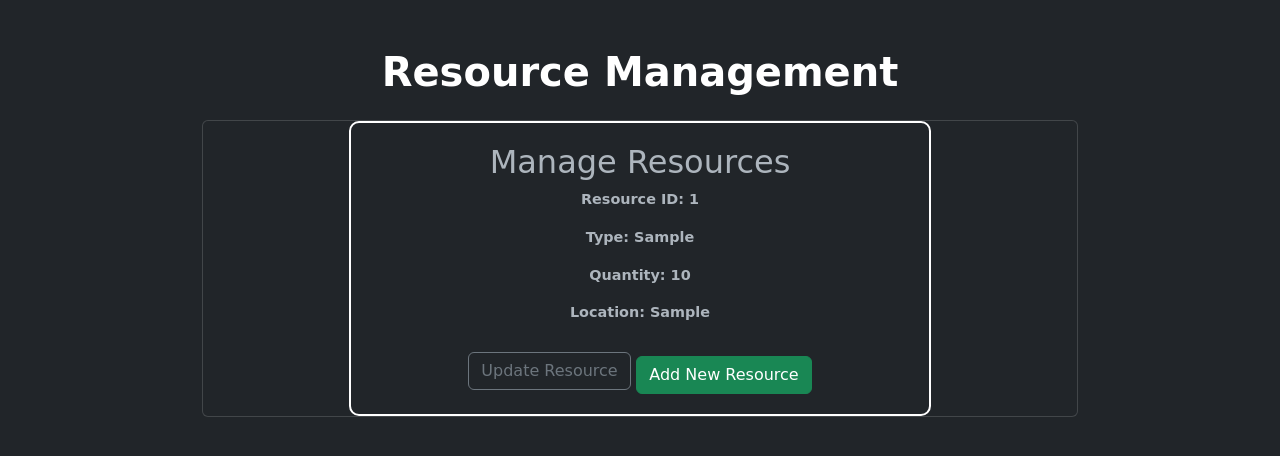
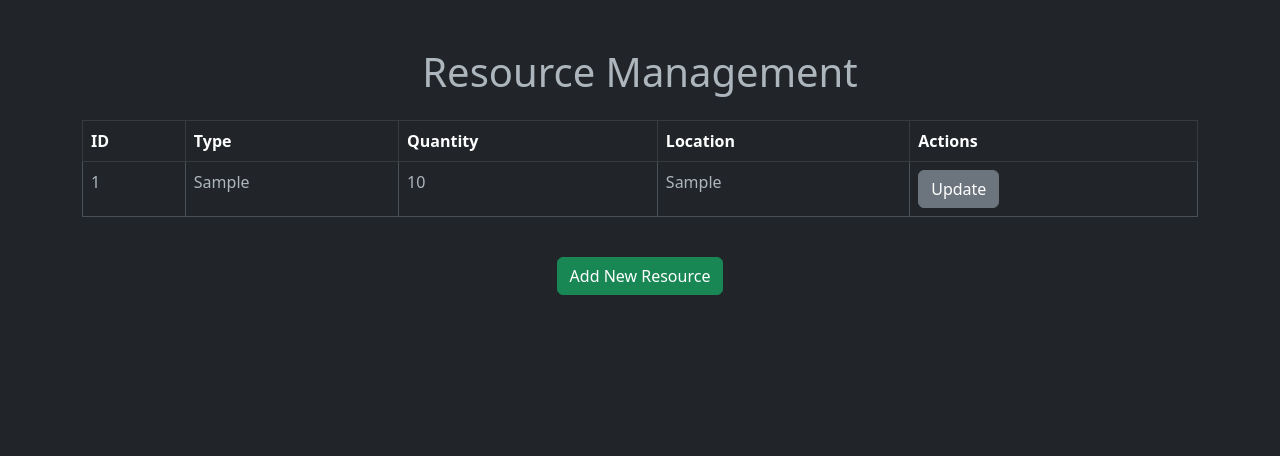
Before and after one commit to fluidpotata/CSE470_Project, a Flask app: template templates/resources.html in a window 1280 px wide. Shown: the top 456 px of the page. Run offline with Flask 3, Linux system fonts and the light colour scheme; the template is opened without the code that fills it: values that come from a table or form of the project are taken from there, others are empty; tables that the repository leaves empty hold one stand-in row (values such as "Sample post").

Commit message:
resources.html

```diff
--- a/templates/resources.html
+++ b/templates/resources.html
@@ -1,3 +1,4 @@
+
 <!DOCTYPE html>
 <html lang="en" data-bs-theme="dark">
 <head>
@@ -5,71 +6,49 @@
     <meta name="viewport" content="width=device-width, initial-scale=1.0">
     <title>Resource Management</title>
     <link href="https://cdn.jsdelivr.net/npm/bootstrap@5.3.0/dist/css/bootstrap.min.css" rel="stylesheet">
-    <style>
-        body {
-            font-family: "Comic Sans MS", cursive, sans-serif;
-            color: #fff;
-        }
-        .box {
-            border: 2px solid #fff;
-            padding: 20px;
-            border-radius: 10px;
-            text-align: center;
-            font-weight: bold;
-        }
-        .container-custom {
-            max-width: 900px;
-            display: flex;
-            flex-direction: column;
-        }
-        h1 {
-            font-weight: bold;
-        }
-        p {
-            font-size: 0.9em;
-        }
-    </style>
 </head>
 <body>
-    <div class="container container-custom my-5">
-        <div style="display: flex; justify-content: center; align-items: center;">
-            <h1 class="mb-4">Resource Management</h1>
-        </div>
-        <div class="card display-flex justify-content-center align-items-center">
-            <div class="col-md-8">
-                <div class="box">
-                    <h2>Manage Resources</h2>
-                    <p>Resource ID: {{ resource.resID }}</p>
-                    <p>Type: {{ resource.type }}</p>
-                    <p>Quantity: {{ resource.quantity }}</p>
-                    <p>Location: {{ resource.location }}</p>
+    <div class="container my-5">
+        <h1 class="text-center mb-4">Resource Management</h1>
 
-                    <button type="button" class="btn btn-outline-secondary mt-2" data-bs-toggle="modal" data-bs-target="#updateResourceModal">Update Resource</button>
+        <div class="table-responsive">
+            <table class="table table-bordered table-hover">
+                <thead class="table-dark">
+                    <tr>
+                        <th>ID</th>
+                        <th>Type</th>
+                        <th>Quantity</th>
+                        <th>Location</th>
+                        <th>Actions</th>
+                    </tr>
+                </thead>
+                <tbody>
+                    {% for resource in resources %}
+                    <tr>
+                        <td>{{ resource.resID }}</td>
+                        <td>{{ resource.type }}</td>
+                        <td>{{ resource.quantity }}</td>
+                        <td>{{ resource.location }}</td>
+                        <td>
+                            <button class="btn btn-secondary" data-bs-toggle="modal" data-bs-target="#updateResourceModal{{ resource.resID }}">
+                                Update
+                            </button>
+                        </td>
+                    </tr>
 
-                    <div class="modal fade" id="updateResourceModal" tabindex="-1" aria-labelledby="updateResourceModalLabel" aria-hidden="true">
+                    <!-- Update Modal -->
+                    <div class="modal fade" id="updateResourceModal{{ resource.resID }}" tabindex="-1">
                         <div class="modal-dialog">
                             <div class="modal-content">
                                 <div class="modal-header">
-                                    <h5 class="modal-title" id="updateResourceModalLabel">Update Resource</h5>
-                                    <button type="button" class="btn-close" data-bs-dismiss="modal" aria-label="Close"></button>
+                                    <h5 class="modal-title">Update Resource</h5>
+                                    <button type="button" class="btn-close" data-bs-dismiss="modal"></button>
                                 </div>
                                 <div class="modal-body">
-                                    <form id="updateResourceForm">
+                                    <form method="post" action="{{ url_for('update_resource', resID=resource.resID) }}">
                                         <div class="mb-3">
-                                            <label for="resID" class="form-label">Resource ID</label>
-                                            <input type="text" class="form-control" id="resID" name="resID" value="{{ resource.resID }}" readonly>
-                                        </div>
-                                        <div class="mb-3">
-                                            <label for="resType" class="form-label">Resource Type</label>
-                                            <input type="text" class="form-control" id="resType" name="type" value="{{ resource.type }}" readonly>
-                                        </div>
-                                        <div class="mb-3">
-                                            <label for="resLocation" class="form-label">Location</label>
-                                            <input type="text" class="form-control" id="resLocation" name="location" value="{{ resource.location }}" readonly>
-                                        </div>
-                                        <div class="mb-3">
-                                            <label for="resQuantity" class="form-label">Quantity</label>
-                                            <input type="number" class="form-control" id="resQuantity" name="quantity" value="{{ resource.quantity }}">
+                                            <label class="form-label">Quantity</label>
+                                            <input type="number" class="form-control" name="quantity" value="{{ resource.quantity }}" required>
                                         </div>
                                         <button type="submit" class="btn btn-primary">Save changes</button>
                                     </form>
@@ -77,12 +56,16 @@
                             </div>
                         </div>
                     </div>
+                    {% endfor %}
+                </tbody>
+            </table>
+        </div>
 
-                    <button class="btn btn-success mt-3" onclick="location.href='/add-resource'">Add New Resource</button>
-                </div>
-            </div>
+        <div class="text-center mt-4">
+            <a href="{{ url_for('add_resource') }}" class="btn btn-success">Add New Resource</a>
         </div>
     </div>
+
     <script src="https://cdn.jsdelivr.net/npm/bootstrap@5.3.0/dist/js/bootstrap.bundle.min.js"></script>
 </body>
 </html>
```
